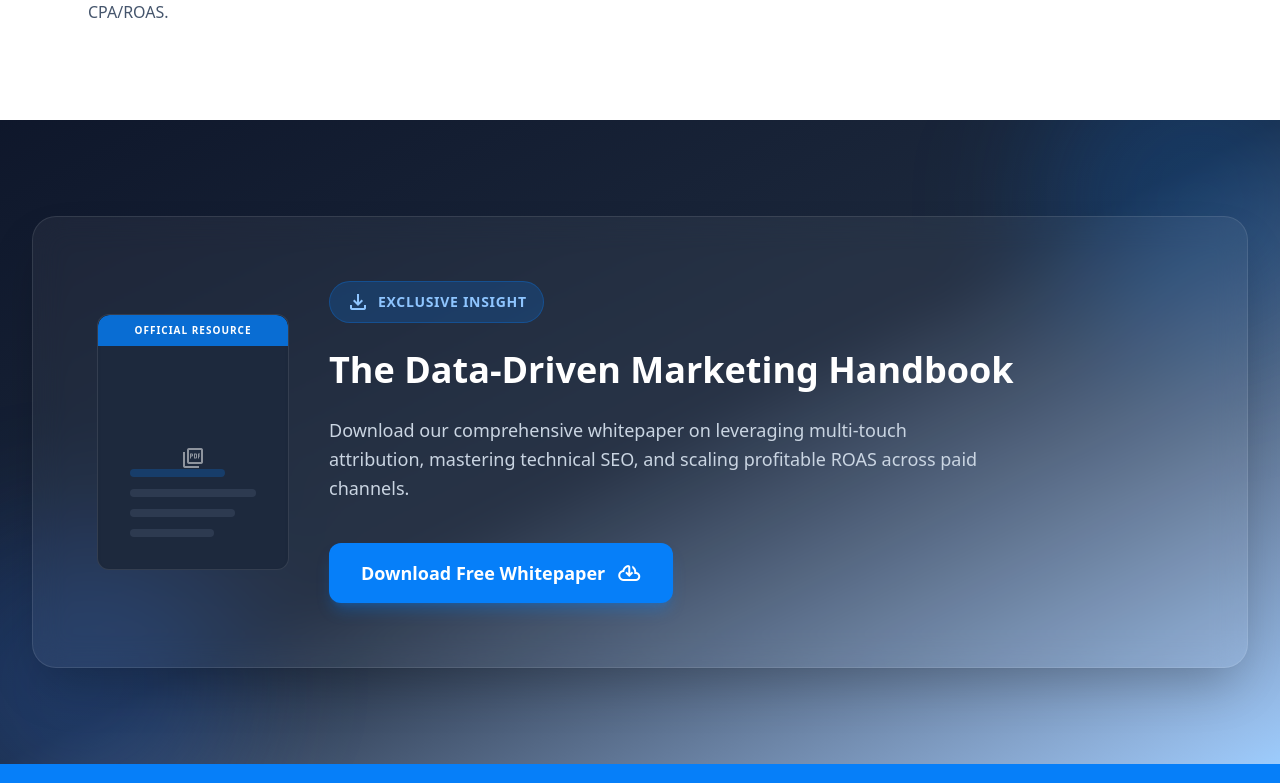
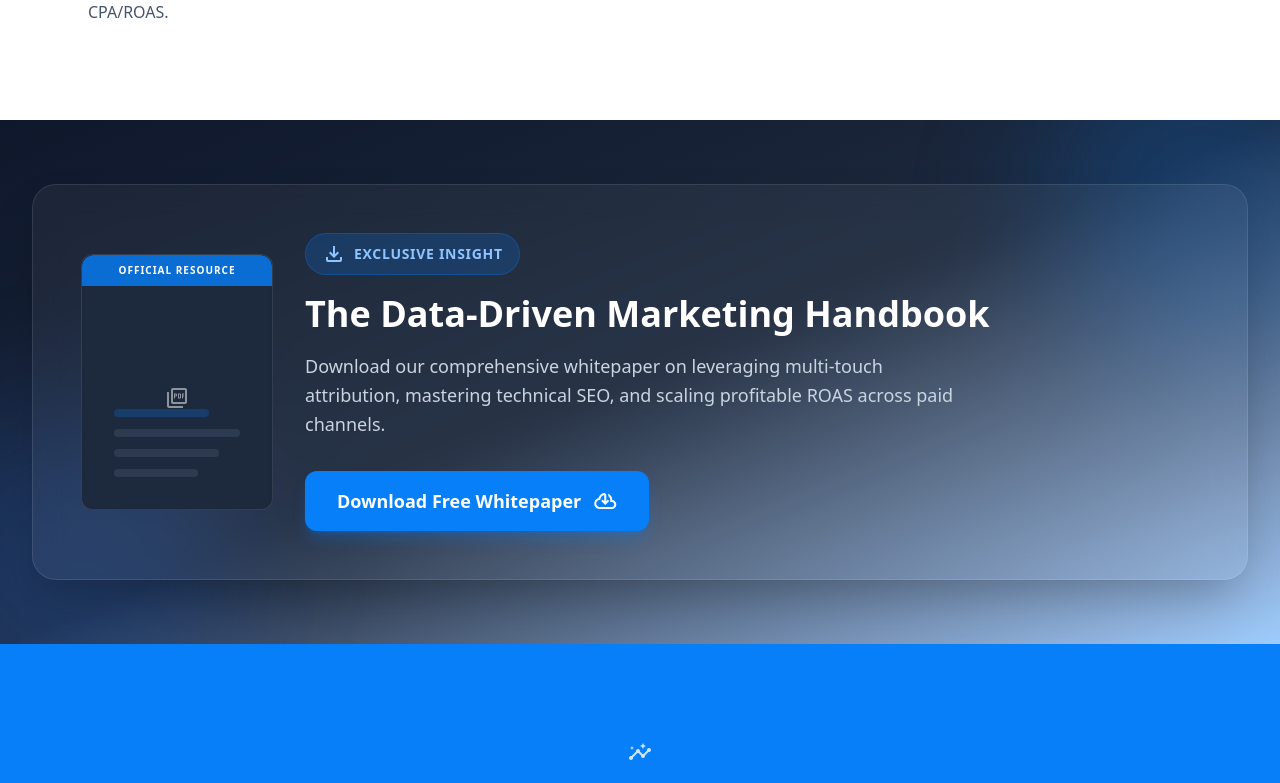
Before and after one commit to UnlimitedCollection/ZettaBSite, a Next.js app: page /digital-marketing in a window 1280 px wide. Shown: the part 1977-2760 px from the top of the page. Built offline with nearby package versions, Linux system fonts and the light colour scheme.

Commit message:
style(components): Decrease vertical padding and margins in WhitepaperCTA to reduce overall height

```diff
--- a/src/components/WhitepaperCTA.tsx
+++ b/src/components/WhitepaperCTA.tsx
@@ -16,13 +16,13 @@ export function WhitepaperCTA({
     buttonText = "Download Free Whitepaper"
 }: WhitepaperCTAProps) {
     return (
-        <section className="py-24 bg-gradient-to-br from-slate-900 via-slate-800 to-primary/40 relative overflow-hidden">
+        <section className="py-12 md:py-16 bg-gradient-to-br from-slate-900 via-slate-800 to-primary/40 relative overflow-hidden">
             {/* Background elements */}
             <div className="absolute top-0 right-0 -mt-20 -mr-20 w-80 h-80 bg-primary/20 rounded-full blur-3xl pointer-events-none"></div>
             <div className="absolute bottom-0 left-0 -mb-20 -ml-20 w-80 h-80 bg-blue-500/20 rounded-full blur-3xl pointer-events-none"></div>
 
             <div className="max-w-7xl mx-auto px-4 sm:px-6 lg:px-8 relative z-10">
-                <div className="bg-white/5 backdrop-blur-lg border border-white/10 rounded-3xl p-8 md:p-16 flex flex-col md:flex-row items-center gap-10 shadow-2xl">
+                <div className="bg-white/5 backdrop-blur-lg border border-white/10 rounded-3xl p-6 md:p-10 lg:p-12 flex flex-col md:flex-row items-center gap-8 shadow-2xl">
 
                     {/* Icon / Graphic Side */}
                     <div className="hidden md:flex flex-shrink-0 w-48 h-64 bg-slate-800 rounded-xl relative shadow-inner overflow-hidden border border-white/10 group">
@@ -44,16 +44,16 @@ export function WhitepaperCTA({
 
                     {/* Content Side */}
                     <div className="flex-1 text-center md:text-left">
-                        <div className="inline-flex items-center gap-2 px-4 py-2 bg-primary/20 text-blue-300 text-sm font-bold uppercase tracking-wider rounded-full mb-6 border border-primary/30">
+                        <div className="inline-flex items-center gap-2 px-4 py-2 bg-primary/20 text-blue-300 text-sm font-bold uppercase tracking-wider rounded-full mb-4 border border-primary/30">
                             <span className="material-symbols-outlined text-sm">download</span>
                             Exclusive Insight
                         </div>
 
-                        <h2 className="text-3xl md:text-4xl font-black text-white mb-6 leading-tight">
+                        <h2 className="text-3xl md:text-4xl font-black text-white mb-4 leading-tight">
                             {title}
                         </h2>
 
-                        <p className="text-lg text-slate-300 mb-10 max-w-2xl leading-relaxed">
+                        <p className="text-lg text-slate-300 mb-8 max-w-2xl leading-relaxed">
                             {description}
                         </p>
 
```
